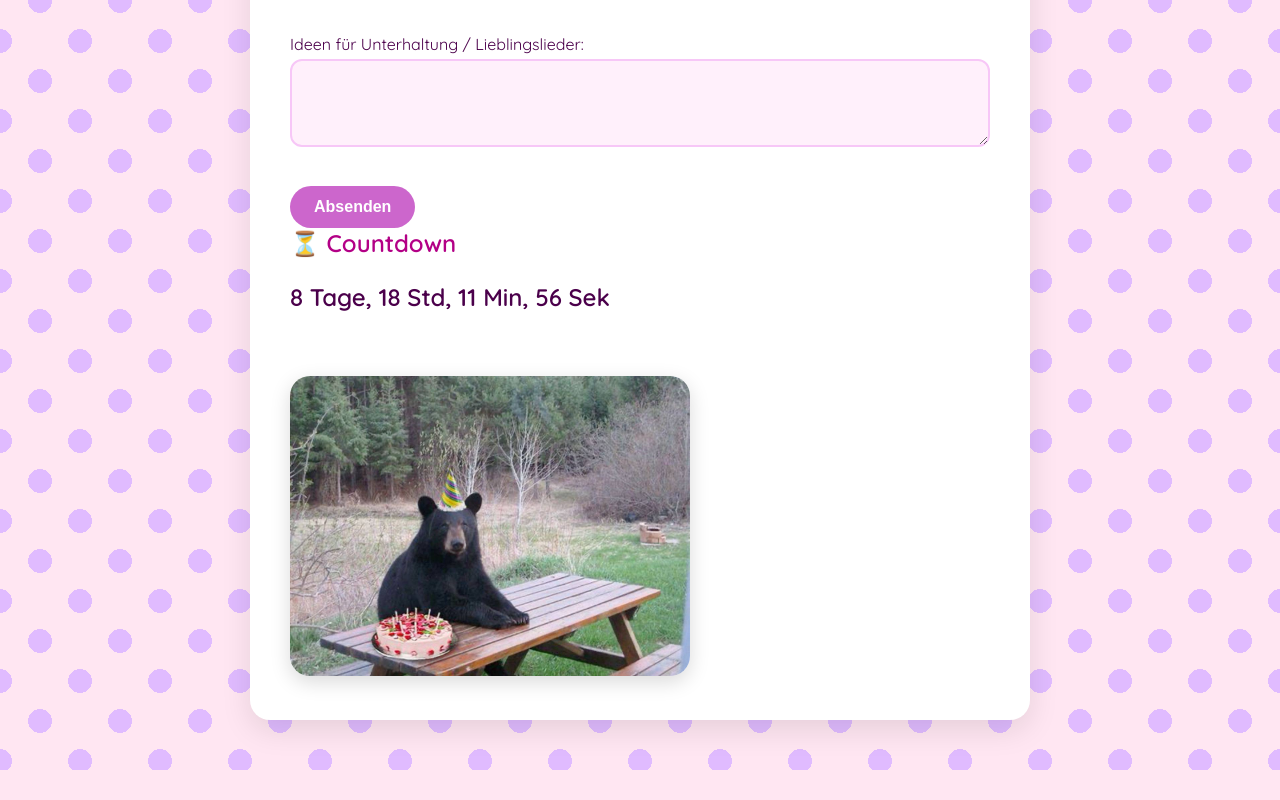
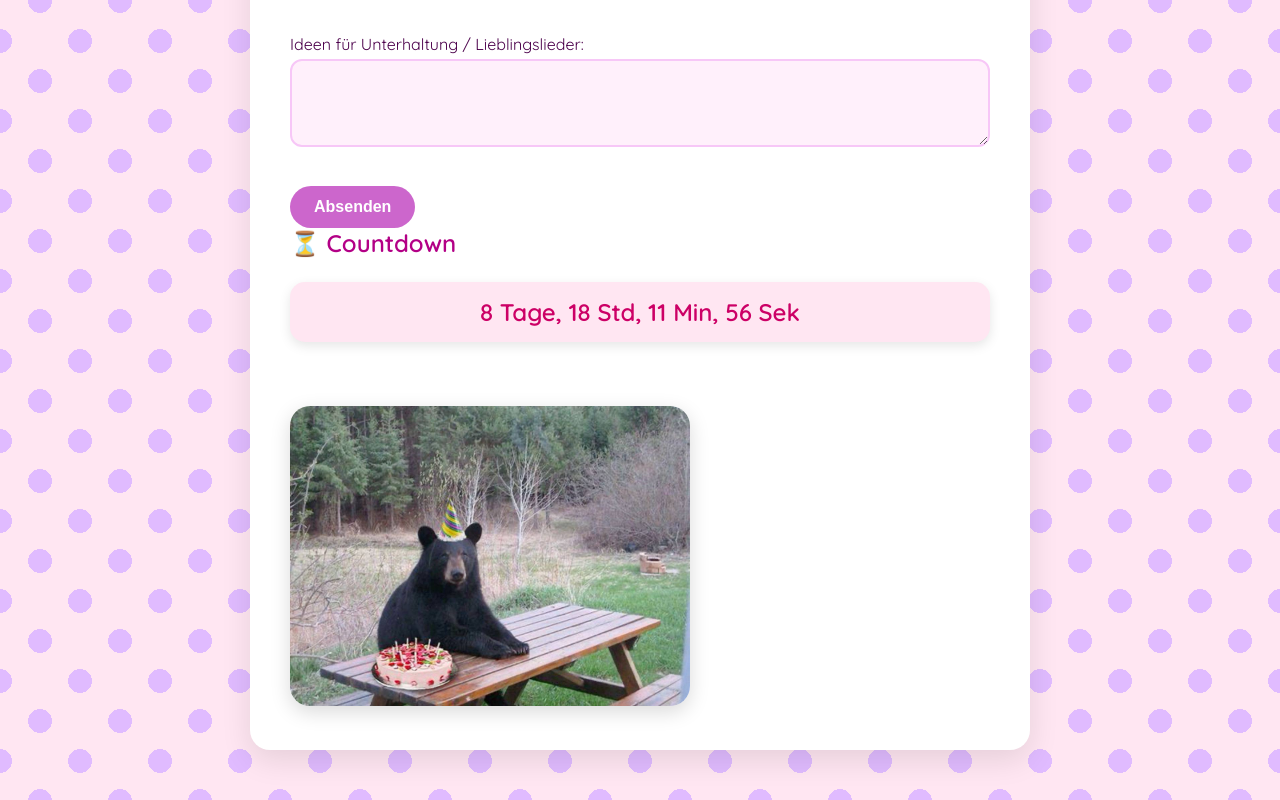
Before and after one commit to DINAmit409/Birthday, a plain HTML site: page index.html in a window 1280 px wide. Shown: the part 839-1639 px from the top of the page. Before the commit the page ends 1609 px from the top, so only its background shows below. Drawn offline with Linux system fonts and the light colour scheme.

Commit message:
Update style.css

```diff
--- a/style.css
+++ b/style.css
@@ -84,6 +84,16 @@ button:hover {
   color: #008000;
 }
 
+#countdown {
+  background-color: #ffe6f2;
+  padding: 15px;
+  border-radius: 15px;
+  text-align: center;
+  color: #cc0066;
+  box-shadow: 0 4px 12px rgba(0, 0, 0, 0.1);
+}
+
+
 /* Bild am Ende */
 img {
   margin-top: 40px;
```
